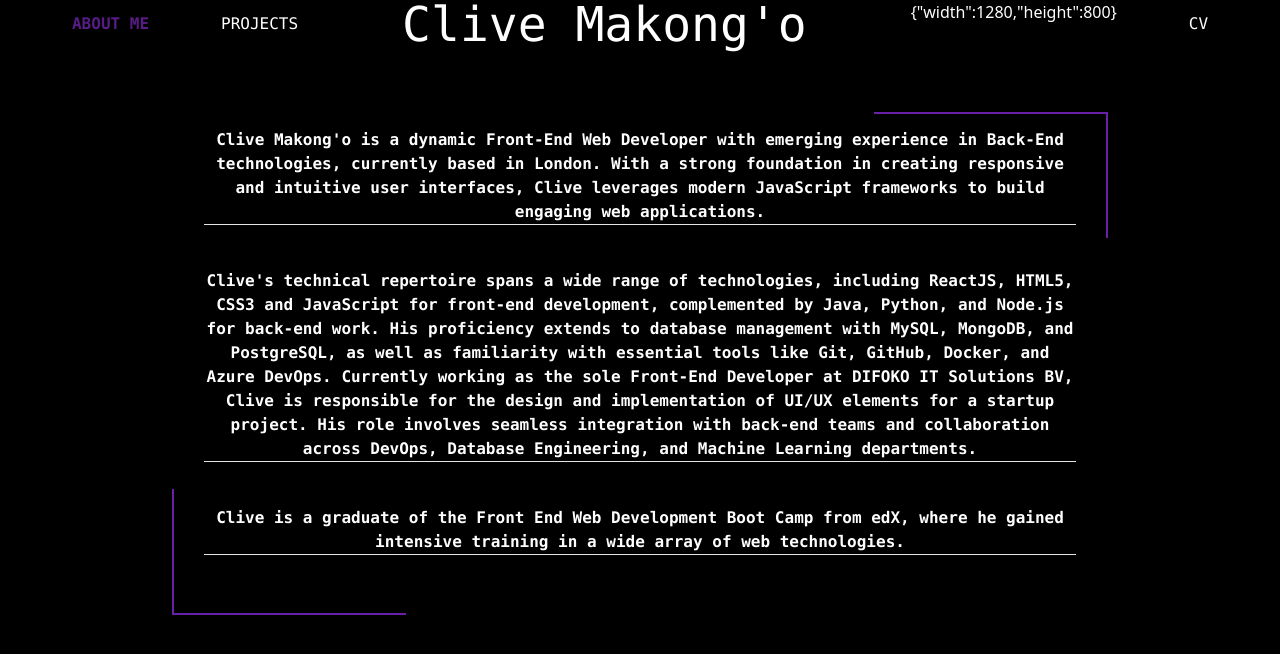
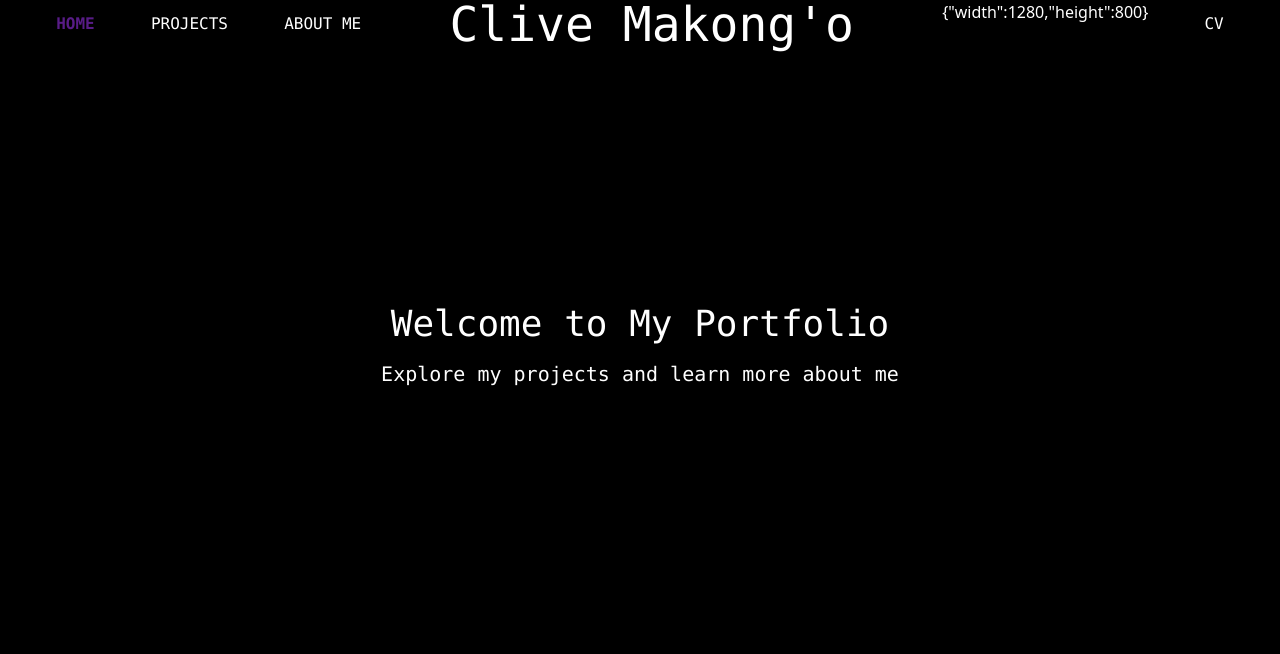
Before and after one commit to Clive-Makongo/my-portfolio, a React (Vite) app: page / in a window 1280 px wide. Shown: the top 654 px of the page. Built offline with nearby package versions, Linux system fonts and the light colour scheme.

Commit message:
added Home Page

```diff
--- a/src/components/Description.jsx
+++ b/src/components/Description.jsx
@@ -11,25 +11,25 @@ function Description() {
         animate={{ opacity: 1, borderColor: ["#C084FC", "#818CF8", "#6366F1", "#C084FC"] }}
         transition={{ duration: 3 }}
         whileHover={{ scale: 1 }}
-        className="m-4 bg-primary flex font-bold justify-center font-mono text-center flex-col w-3/4 px-8 py-4 relative before:content-[''] before:absolute before:top-0 before:right-0 before:w-1/4 before:h-1/4 before:border-t-2 before:border-r-2 before:border-purple-800 after:content-[''] after:absolute after:bottom-0 after:left-0 after:w-1/4 after:h-1/4 after:border-b-2 after:border-l-2 after:border-purple-800"
+        className="m-4 bg-primary flex font-bold justify-center font-mono text-center flex-col w-full px-8 py-4 relative before:content-[''] before:absolute before:top-0 before:right-0 before:w-1/4 before:h-1/4 before:border-t-2 before:border-r-2 before:border-purple-800 after:content-[''] after:absolute after:bottom-0 after:left-0 after:w-1/4 after:h-1/4 after:border-b-2 after:border-l-2 after:border-purple-800"
       >
-        <p className="mb-6 pb-5">
+        <p className="mb-6 ">
           Clive Makong'o is a dynamic Front-End Web Developer with emerging experience in Back-End technologies, currently based in London. With a strong foundation in creating responsive and intuitive user interfaces, Clive leverages modern JavaScript frameworks to build engaging web applications.
-          <hr />
-        </p>
-
-        <p className="mb-6 pb-5">
-
-          Clive's technical repertoire spans a wide range of technologies, including ReactJS, HTML5, CSS3 and JavaScript for front-end development, complemented by Java, Python, and Node.js for back-end work. His proficiency extends to database management with MySQL, MongoDB, and PostgreSQL, as well as familiarity with essential tools like Git, GitHub, Docker, and Azure DevOps.
-          Currently working as the sole Front-End Developer at DIFOKO IT Solutions BV, Clive is responsible for the design and implementation of UI/UX elements for a startup project. His role involves seamless integration with back-end teams and collaboration across DevOps, Database Engineering, and Machine Learning departments.
-          <hr />
 
         </p>
 
-        <p className="mb-6 pb-5">
+        <p className="mb-6">
+
+          Clive's technical repertoire spans a wide range of technologies, including ReactJS, HTML5, CSS3 and JavaScript for front-end development, complemented by Java, Python, and Node.js for back-end work. His proficiency essential tools like Git, GitHub, Docker, and Azure DevOps.
+          Currently working as the sole Front-End Developer at DIFOKO IT Solutions BV, Clive is responsible for the design and implementation of UI/UX elements for a startup project. His role involves seamless integration with back-end teams and collaboration across DevOps, Database Engineering, and Machine Learning departments.
+
+
+        </p>
+
+        <p className="mb-6">
 
           Clive is a graduate of the Front End Web Development Boot Camp from edX, where he gained intensive training in a wide array of web technologies.
-          <hr />
+
         </p>
       </motion.div>
     </div>
--- /dev/null
+++ b/src/components/HomePage.jsx
@@ -0,0 +1,24 @@
+import React from 'react';
+import { motion } from 'framer-motion';
+import Header from './Header';
+
+function HomePage() {
+    return (
+        <>
+        <motion.div
+            initial={{ opacity: 0 }}
+            animate={{ opacity: 1 }}
+            exit={{ opacity: 0 }}
+            transition={{ duration: 0.5 }}
+            className="flex flex-col items-center justify-center font-mono h-fit mt-56"
+        >
+
+            <h1 className="text-4xl mb-4">Welcome to My Portfolio</h1>
+            <p className="text-xl mb-8">Explore my projects and learn more about me</p>
+
+            </motion.div>
+        </>
+    );
+}
+
+export default HomePage;
--- a/src/pages/Home.jsx
+++ b/src/pages/Home.jsx
@@ -1,12 +1,11 @@
 import { useEffect, useState } from "react";
-import { motion, useAnimation, AnimatePresence } from "framer-motion";
-import { useInView } from "react-intersection-observer";
-import Navbar from '../components/Navbar'
+import { motion, AnimatePresence } from "framer-motion";
 import Header from "../components/Header";
 import ScrollMenu from "../components/ScrollMenu";
 import Description from "../components/Description";
 import Projects from "../components/Projects";
 import projectData from '../projects.json'
+import HomePage from '../components/HomePage';
 
 // Define variants for animations
 const containerVariants = {
@@ -71,37 +70,11 @@ const pageTransition = {
   duration: 0.5
 };
 
-// function ScrollReveal({ children }) {
-//   const controls = useAnimation();
-//   const [ref, inView] = useInView({
-//     triggerOnce: true,
-//     threshold: 0.1,
-//   });
-
-//   useEffect(() => {
-//     if (inView) {
-//       controls.start("visible");
-//     }
-//   }, [controls, inView]);
-
-//   return (
-//     <motion.div
-//       ref={ref}
-//       animate={controls}
-//       initial="hidden"
-//       variants={itemVariants}
-//     >
-//       {children}
-//     </motion.div>
-//   );
-// }
-
 function Home() {
   const [navItems, setNavItems] = useState([]);
-  const [showProjects, setShowProjects] = useState(false);
   const [selectedProject, setSelectedProject] = useState(null);
-  const [loadProjects, setLoadProjects] = useState(false);
   const [size, setSize] = useState({ width: undefined, height: undefined });
+  const [currentPage, setCurrentPage] = useState('home');
 
   useEffect(() => {
     const handleResize = () => {
@@ -132,23 +105,27 @@ function Home() {
 
   const handleProjectSelect = (projectLink) => {
     setSelectedProject(projectLink);
-    //setClickedLink(true);
+    setCurrentPage('projects');
   };
 
   const handleHomeClick = () => {
-    setShowProjects(false);
+    setCurrentPage('home');
     setSelectedProject(null);
   };
 
   const handleProjectsClick = () => {
-    setShowProjects(true);
+    setCurrentPage('projects');
+    setSelectedProject(null);
+  };
+
+  const handleAboutClick = () => {
+    setCurrentPage('about');
     setSelectedProject(null);
   };
 
   return (
     <>
-
-    { size.width >= 768 ? (
+      {size.width >= 768 ? (
         <motion.div
           initial="hidden"
           animate="visible"
@@ -160,20 +137,51 @@ function Home() {
             variants={headerVariants}
           >
             <motion.button
-              whileHover={{scale: 1.1}}
-              className={`font-mono ${showProjects != true ? 'text-purple-900 font-extrabold' : ''}`} onClick={handleHomeClick}>ABOUT ME</motion.button>
+              whileHover={{ scale: 1.1 }}
+              className={`font-mono ${currentPage === 'home' ? 'text-purple-900 font-extrabold' : ''}`}
+              onClick={handleHomeClick}
+            >
+              HOME
+            </motion.button>
             <motion.button
               whileHover={{ scale: 1.1 }}
-              className={`font-mono ${showProjects == true ? 'text-purple-900 font-extrabold' : ''}`} onClick={handleProjectsClick}>PROJECTS</motion.button>
+              className={`font-mono ${currentPage === 'projects' ? 'text-purple-900 font-extrabold' : ''}`}
+              onClick={handleProjectsClick}
+            >
+              PROJECTS
+            </motion.button>
+            <motion.button
+              whileHover={{ scale: 1.1 }}
+              className={`font-mono ${currentPage === 'about' ? 'text-purple-900 font-extrabold' : ''}`}
+              onClick={handleAboutClick}
+            >
+              ABOUT ME
+            </motion.button>
             <Header />
             <div>{JSON.stringify(size)}</div>
             <motion.button
               whileHover={{ scale: 1.1 }}
-              className="font-mono" onClick={handleProjectsClick}>CV</motion.button>
+              className="font-mono"
+            >
+              CV
+            </motion.button>
           </motion.div>
           <div className="flex flex-row mt-8">
             <AnimatePresence mode="wait">
-          {showProjects ? (
+              {currentPage === 'home' && (
+                <motion.div
+                  key="home-page"
+                  initial="initial"
+                  animate="in"
+                  exit="out"
+                  variants={pageVariants}
+                  transition={pageTransition}
+                  className="w-full"
+                >
+                  <HomePage />
+                </motion.div>
+              )}
+              {currentPage === 'projects' && (
                 <motion.div
                   key="projects-view"
                   initial="initial"
@@ -206,11 +214,14 @@ function Home() {
                     {selectedProject ? (
                       <Projects link={selectedProject} />
                     ) : (
-                    <div className="w-full text-center flex font-mono text-purple-600 items-center justify-center">Select a project from the menu</div>
+                      <div className="w-full text-center flex font-mono text-purple-600 items-center justify-center">
+                        Select a project from the menu
+                      </div>
                     )}
                   </motion.div>
                 </motion.div>
-          ) : (
+              )}
+              {currentPage === 'about' && (
                 <motion.div
                   key="description"
                   initial="initial"
@@ -225,16 +236,15 @@ function Home() {
               )}
             </AnimatePresence>
           </div>
-    </motion.div >
+        </motion.div>
       ) : (
-          <div>MOBILE
-            <Description/>
+        <div>
+          MOBILE
+          <Description />
         </div>
-
       )}
     </>
   );
 }
 
-
 export default Home;
```
Lines whose indentation alone changed are shown as unchanged.
